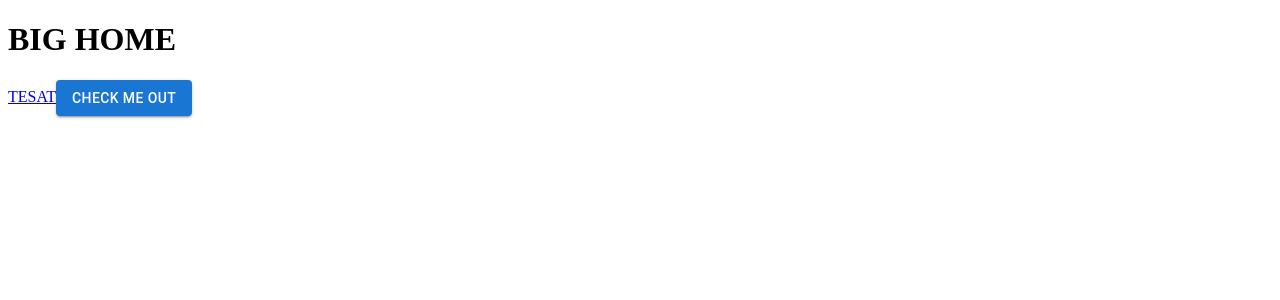
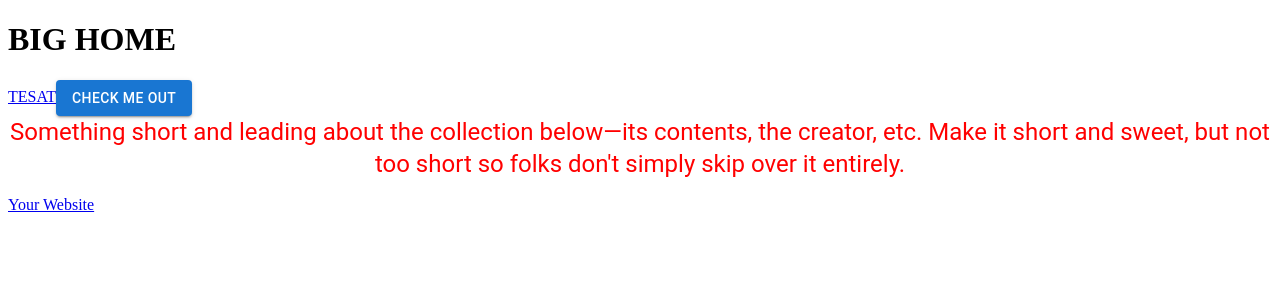
Before and after one commit to jason-jbell/Portfolio, a React app: page / in a window 1280 px wide. Shown: the top 300 px of the page. Built offline with nearby package versions, Linux system fonts and the light colour scheme; the HTML template or start-up script is replaced by a standard one.

Commit message:
playing around with MUI

```diff
--- a/src/client/components/Home.js
+++ b/src/client/components/Home.js
@@ -1,6 +1,9 @@
 import React from 'react'
 import { Link } from 'react-router-dom'
 import Button from '@mui/material/Button'
+import Typography from '@mui/material/Typography'
+import AppBar from '@mui/material/AppBar';
+import CssBaseline from '@mui/material/CssBaseline';
 
 const testy = () => {
   console.log('pushed button')
@@ -13,6 +16,14 @@ const Home = () => {
       <h1>BIG HOME</h1>
       <Link to={'/test'}>TESAT</Link>
       <Button variant='contained' onClick={testy}>CHECK ME OUT</Button>
+      <Typography variant="h5" align="center" color="red" paragraph>
+        Something short and leading about the collection below—its contents,
+        the creator, etc. Make it short and sweet, but not too short so folks
+        don&apos;t simply skip over it entirely.
+      </Typography>
+      <Link to={'/test'} color="inherit">
+        Your Website
+      </Link>
     </div>
   )
 }
```
